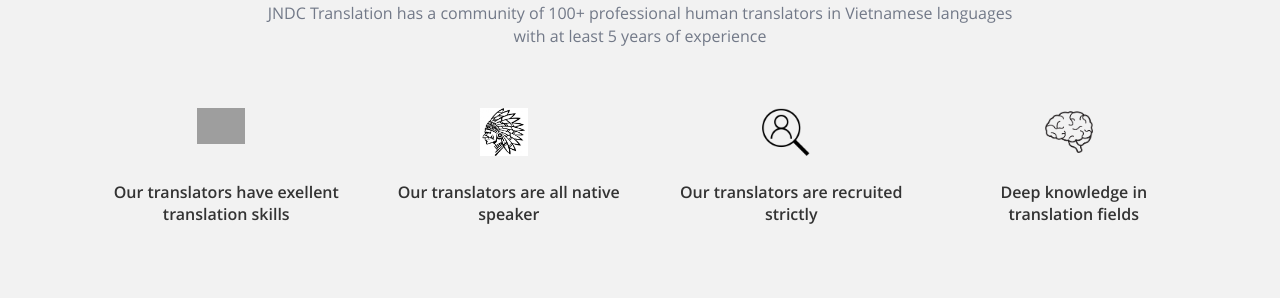
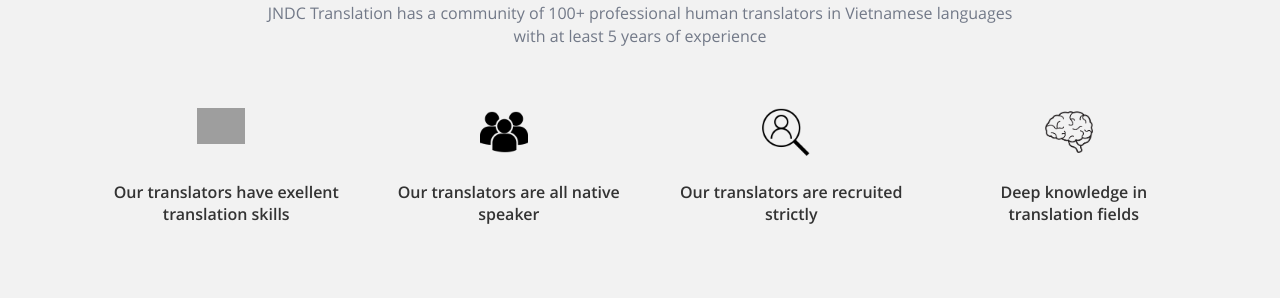
Before and after one commit to jndctranslation/landing_page, a Jekyll site: the page built from pages/about.md, in a window 1280 px wide and 900 px high, scrolled down 2256 px. Shown: the part 152-450 px from the top of the window. Built offline with Jekyll 4.4.1, drawn with Linux system fonts in a browser that asks for light colours; grey boxes are pictures that could not be loaded.

Commit message:
Update Website Pages “about_page_information”

```diff
--- a/_data/pages/about.yml
+++ b/_data/pages/about.yml
@@ -72,8 +72,7 @@
     - icon: /assets/images/upload/skills-icon-png-3.png
       text: ''
       title: Our translators have exellent translation skills
-    - icon: >-
-        /assets/images/upload/american-indian-chief-vector-illustration_91-2147487397.jpg
+    - icon: /assets/images/upload/33308.png
       text: ''
       title: Our translators are all native speaker
     - icon: /assets/images/upload/recruit_734177.png
```
